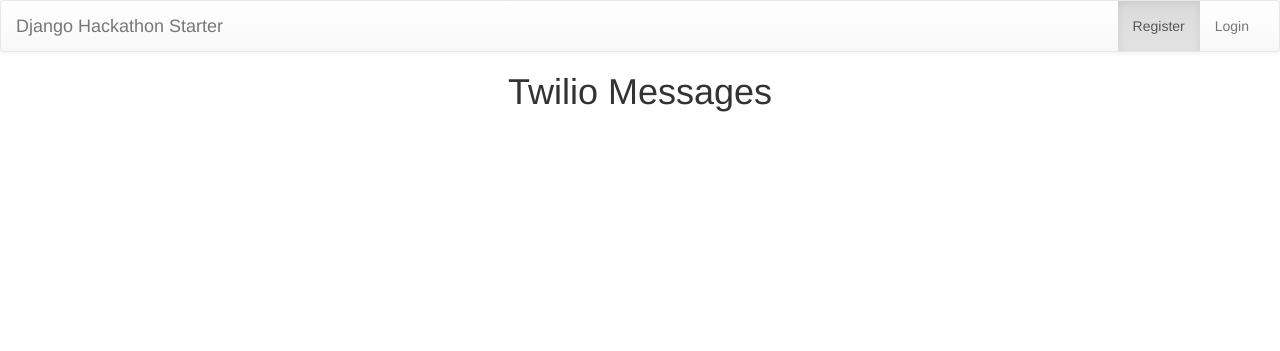
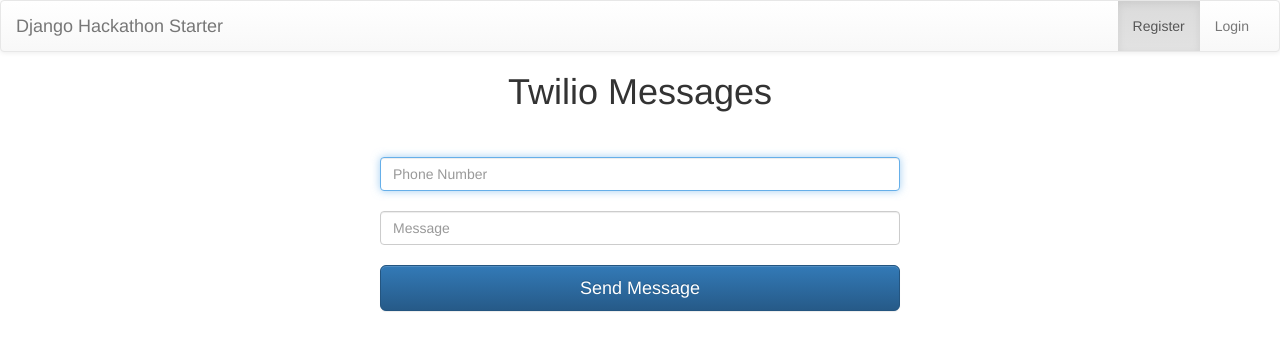
Before and after one commit to DrkSephy/django-hackathon-starter, a Django app: template hackathon_starter/hackathon/templates/hackathon/twilio.html in a window 1280 px wide. Shown: the top 351 px of the page. Run offline with Django 3.2, Linux system fonts and the light colour scheme; the template is opened without the code that fills it, so the values that code supplies are empty; some libraries are stand-ins or nearby versions.

Commit message:
Updating Twilio example to allow user to send custom message to custom number

```diff
--- a/angular/index.html
+++ b/angular/index.html
@@ -23,7 +23,7 @@
         <script src="vendor/bootstrap/dist/js/bootstrap.min.js"></script>
 
         <!-- Front-end JavaScript -->
-        <script src="jquery.navgoco.js"></script>
+        <script src="js/jquery.navgoco.js"></script>
         <script>
         $(document).ready(function(){
 
--- a/hackathon_starter/hackathon/templates/hackathon/twilio.html
+++ b/hackathon_starter/hackathon/templates/hackathon/twilio.html
@@ -1,12 +1,29 @@
 <!DOCTYPE html>
 <html>
-<body>
-	{% include 'hackathon/base.html' %}
+    {% include 'hackathon/base.html' %}
+    <style>
+      .form-signin {
+        max-width: 550px;
+        padding: 15px;
+        margin: 0 auto;
+      }
+    </style>
 
-    <h1 class="text-center"> Twilio Messages </h1>
-    {{ context }}
-    </div>
+    <body>
+      <h1 class="text-center"> Twilio Messages </h1>
+      <div class="container text-center">
+        <form class="form-signin" id="login_form" method="post" action="/hackathon/twilio/">
+          {% csrf_token %}
+          {% load bootstrap %}
+          <br>
+          <input type="text" name="number" class="form-control" placeholder="Phone Number" value="" required autofocus>
+          <br>
+          <input type="text" name="message" class="form-control" placeholder="Message" value="" required>
+          <br>
+          <button class="btn btn-lg btn-primary btn-block" type="submit">Send Message</button>
+          <input type="hidden" name="submit" value="submit" />
+        </form>
+      </div>
 
-
-</body>
+    </body>
 </html>
```
Also changed, not shown: hackathon_starter/hackathon/views.py (+14 -7 lines).
